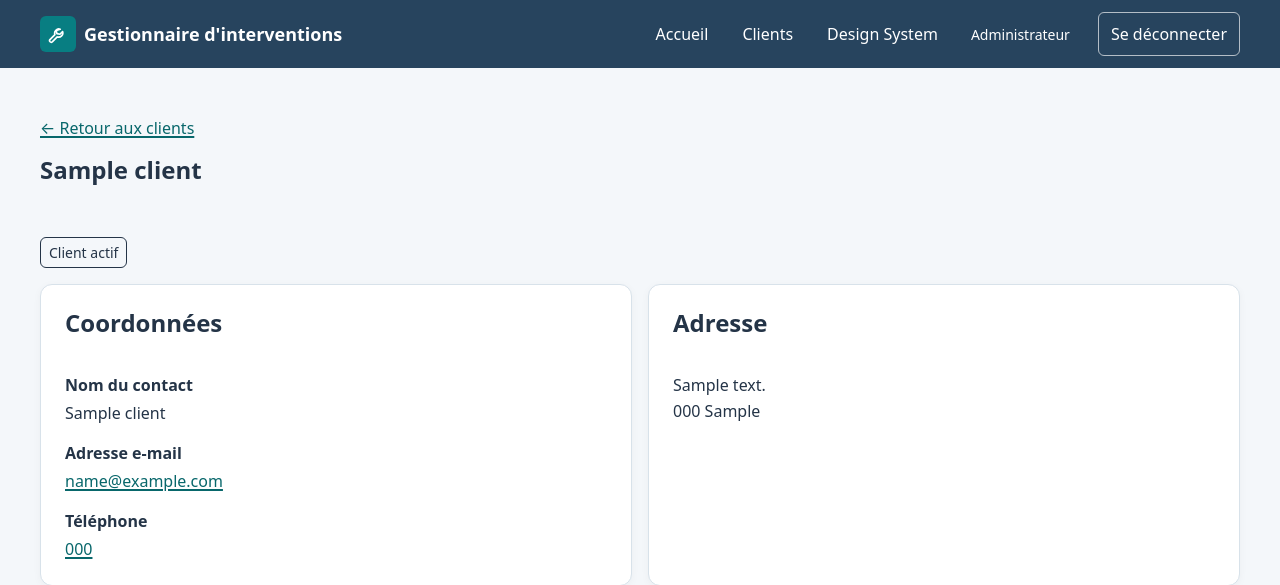
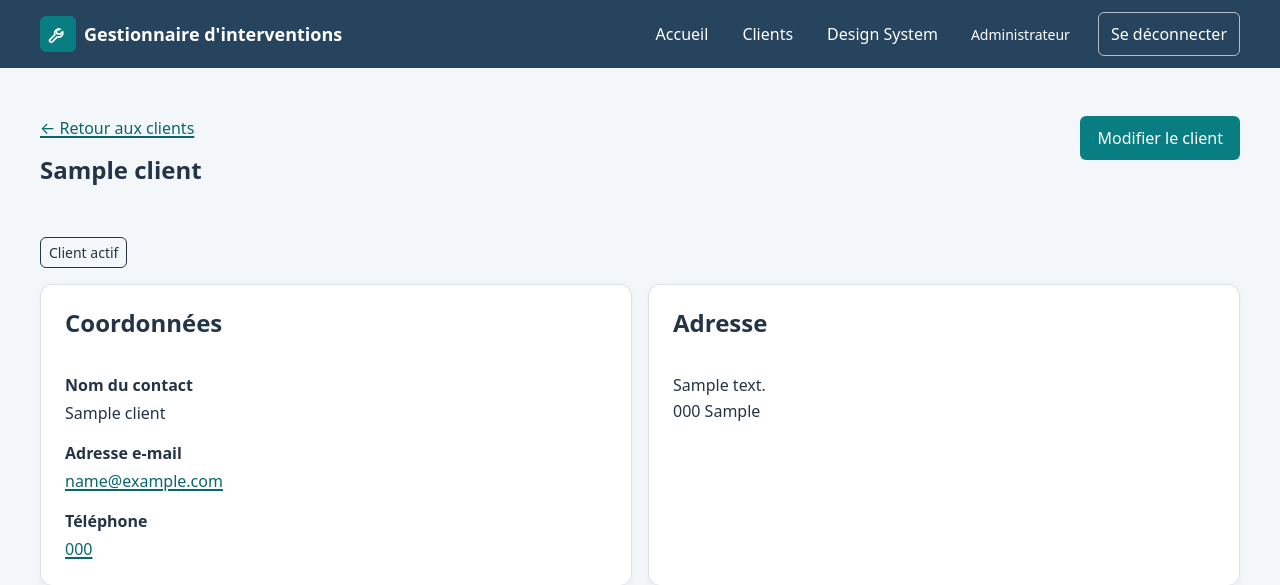
Before and after one commit to BrivalTech/intervention-manager, a Django app: page /clients/1/ in a window 1280 px wide. Shown: the top 585 px of the page. Run offline with Django 5.2, Linux system fonts and the light colour scheme; a user stored in the database is signed in; tables that the repository leaves empty hold one stand-in row (values such as "Sample post").

Commit message:
feat(clients): implement client update

```diff
--- a/apps/clients/templates/clients/client_detail.html
+++ b/apps/clients/templates/clients/client_detail.html
@@ -19,6 +19,14 @@
                     {% endif %}
                 </p>
             </div>
+            {% if can_edit_client %}
+                <a
+                        href="{% url "clients:update" client_obj.pk %}"
+                        class="button button--primary"
+                >
+                    Modifier le client
+                </a>
+            {% endif %}
         </header>
 
         <div class="client-detail__grid">
--- a/apps/clients/urls.py
+++ b/apps/clients/urls.py
@@ -8,4 +8,5 @@ urlpatterns = [
     path("", views.client_list, name="list"),
     path("create/", views.client_create, name="create"),
     path("<int:pk>/", views.client_detail, name="detail"),
+    path("<int:pk>/edit/", views.client_update, name="update"),
 ]
--- a/apps/clients/views.py
+++ b/apps/clients/views.py
@@ -74,7 +74,10 @@ def client_create(request):
     return render(
         request,
         "clients/client_form.html",
-        {"form": form},
+        {
+            "form": form,
+            "is_edit": False,
+        },
     )
 
 
@@ -91,5 +94,37 @@ def client_detail(request, pk):
         "clients/client_detail.html",
         {
             "client_obj": client_obj,
+            "can_edit_client": can_manage_clients(request.user),
         },
     )
+
+
+@login_required
+def client_update(request, pk):
+    """Update an existing client"""
+    if not can_manage_clients(request.user):
+        raise PermissionDenied
+
+    client_obj = get_object_or_404(Client, pk=pk)
+
+    if request.method == "POST":
+        form = ClientForm(request.POST, instance=client_obj)
+
+        if form.is_valid():
+            form.save()
+            messages.success(request, "Les informations du client on été mises à jour.")
+
+            return redirect("clients:detail", pk=client_obj.pk)
+
+    else:
+        form = ClientForm(instance=client_obj)
+
+    return render(
+        request,
+        "clients/client_form.html",
+        {
+            "form": form,
+            "client_obj": client_obj,
+            "is_edit": True,
+        },
+    )
--- a/static/css/main.css
+++ b/static/css/main.css
@@ -447,6 +447,13 @@ a:active {
     overflow-wrap: anywhere;
 }
 
+.client-detail__header {
+    display: flex;
+    flex-direction: column;
+    align-items: flex-start;
+    gap: var(--space-4);
+}
+
 /* Form */
 .form-field {
     display: flex;
@@ -552,6 +559,8 @@ textarea.form-control {
     display: grid;
     grid-template-columns: minmax(0, 1fr);
     gap: var(--space-4);
+    padding: var(--space-5) var(--space-0) var(--space-5) var(--space-0) ;
+    border-top: var(--border-width) dashed var(--color-navy);
 }
 
 .client-form__fields .form-field {
@@ -665,6 +674,12 @@ textarea.form-control {
     .client-detail__notes {
         grid-column: 1 / -1;
     }
+
+    .client-detail__header {
+        flex-direction: row;
+        align-items: flex-start;
+        justify-content: space-between;
+    }
 }
 
 @media (min-width: 72rem) {
--- a/static/css/variables.css
+++ b/static/css/variables.css
@@ -68,6 +68,7 @@
     --color-danger-background: #fcebed;
 
     /* Spacing */
+    --space-0: 0;
     --space-1: 0.25rem;
     --space-2: 0.5rem;
     --space-3: 0.75rem;
```
Also changed, not shown: apps/clients/templates/clients/client_form.html (+31 -10 lines), apps/clients/tests/test_views.py (+224 -0 lines).
